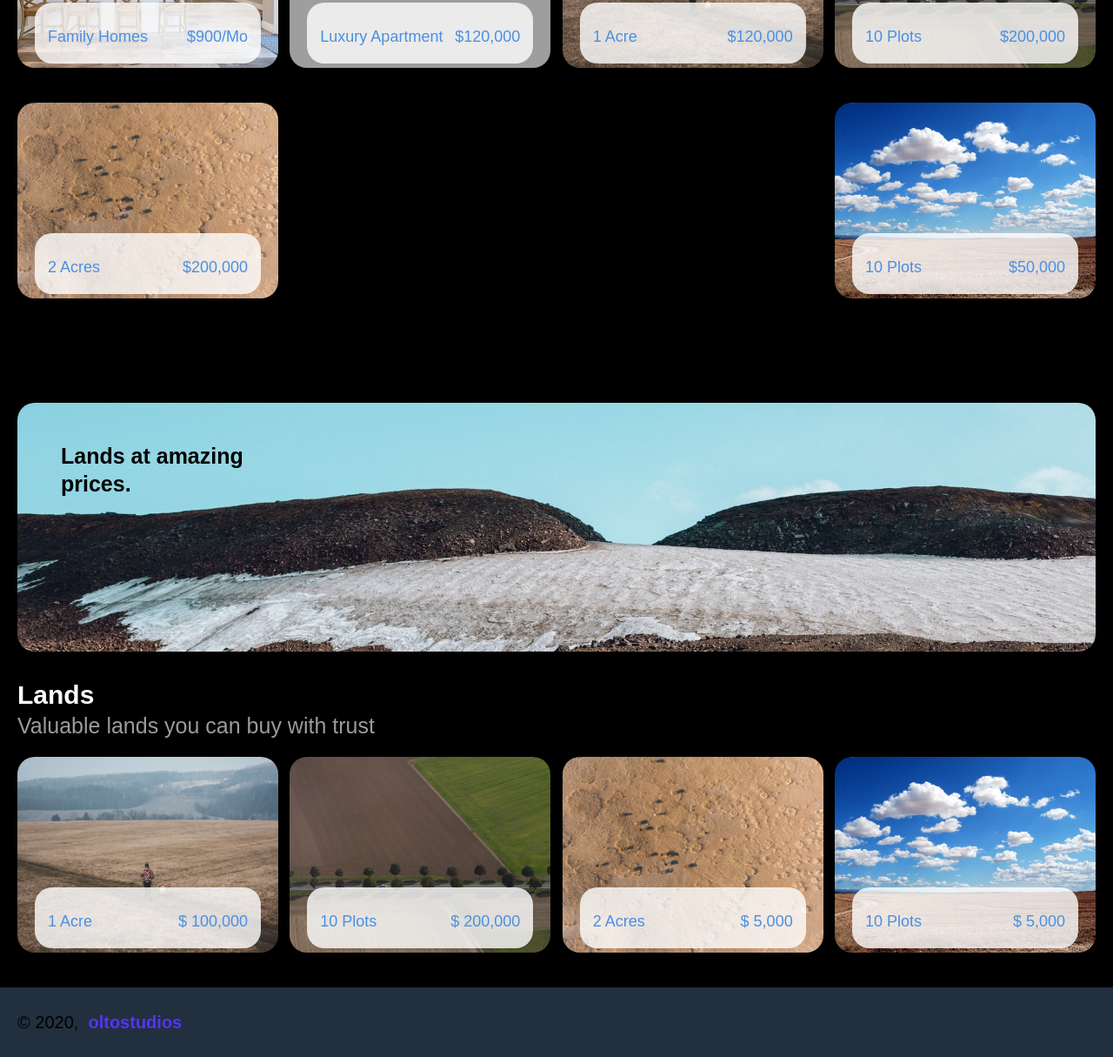
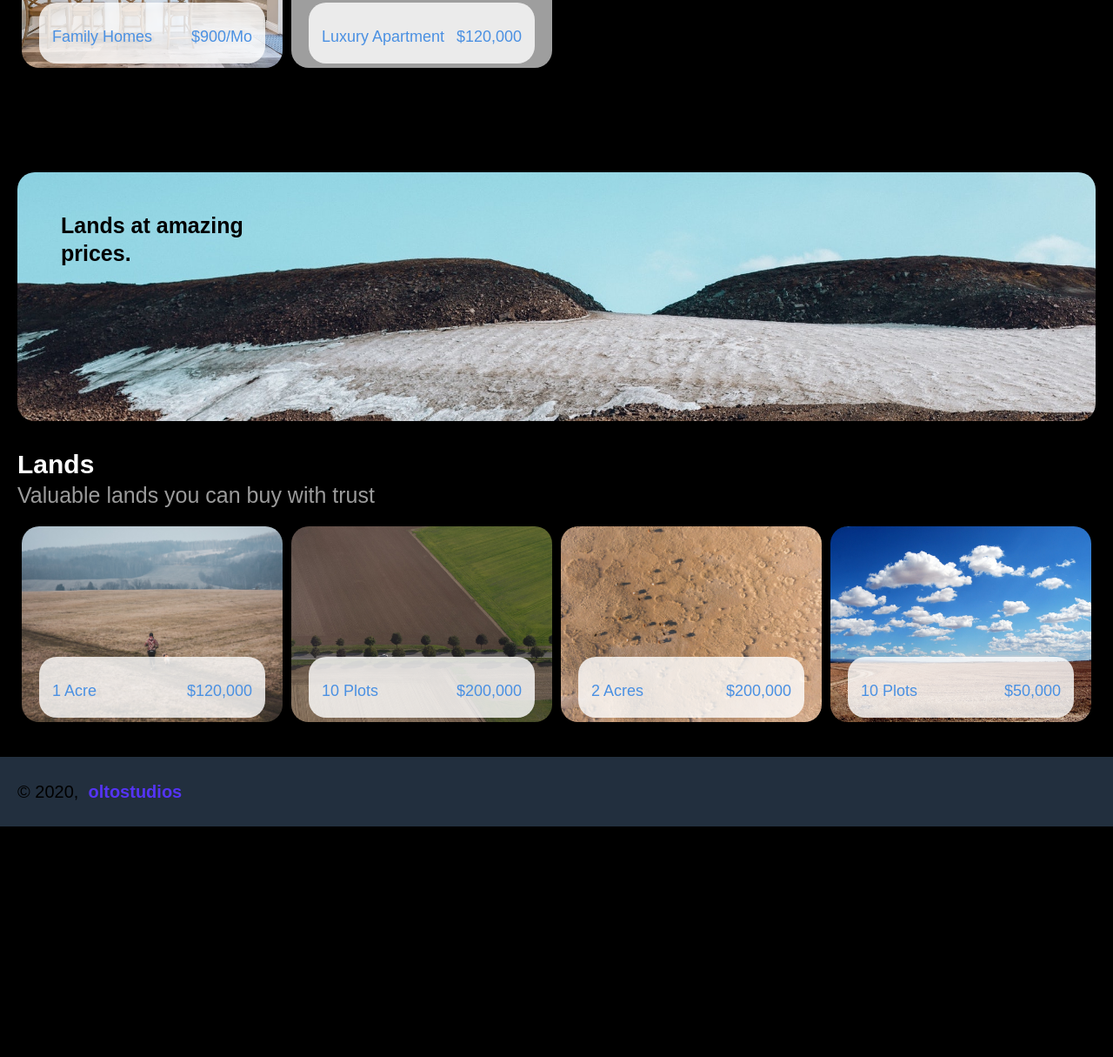
Before and after one commit to tosebikan/axtella, a Gatsby site: page /properties in a window 1280 px wide. Shown: the part 940-2155 px from the top of the page at 87% size. After the commit the page ends 1890 px from the top, so only its background shows below. Built offline with nearby package versions, Linux system fonts and the light colour scheme; Gatsby itself is replaced by a stand-in of ours; grey boxes are pictures that could not be loaded.

Commit message:
all properties mapped from data

```diff
--- a/src/pages/properties.css
+++ b/src/pages/properties.css
@@ -43,10 +43,9 @@
 }
 
 .Prop-Container{
-  display: flex;
-  flex-direction: row;
-  justify-content: space-between;
-  flex-wrap: wrap;
+  display: grid;
+  grid-template-columns: repeat(4, 1fr);
+  justify-items: center;
 }
 
 .Prop-Section{
--- a/src/pages/properties.js
+++ b/src/pages/properties.js
@@ -7,7 +7,8 @@ import data from '../data';
 
 const Properties = () => {
   const property = data.properties.filter((x) => x.type === 'house')
-  console.log('p',property)
+  const lands = data.properties.filter((x) => x.type === "land")
+  console.log('p',lands)
   return(
   <Layout>
   <div className="Prop-Hero">
@@ -24,8 +25,8 @@ const Properties = () => {
 
 
     <div className="Prop-Container">
-    {data.properties.map((prop, id) =>
-      <div className="Prop-Section">
+    {property.map((prop, id) =>
+      <div className="Prop-Section" key={id}>
       <img className="Center" src={prop.image} alt="nice-house"/>
         <div className="Prop-Details">
           <div className="Prop-Details-Top">
@@ -53,61 +54,21 @@ const Properties = () => {
     </div>
 
     <div className="Prop-Container">
+      {lands.map((land, id) =>
         <div className="Prop-Section">
-    <img className="Center" src={require('../images/land1.jpg')} alt="nice-house"/>
+        <img className="Center" src={land.image} alt="nice-house"/>
           <div className="Prop-Details">
             <div className="Prop-Details-Top">
-        <p>1 Acre</p>
-        <p>$ 100,000</p>
+            <p>{land.title}</p>
+            <p>${land.price}</p>
             </div>
             <div className="Prop-Details-Bottom">
-        <p>Coastal Spintex, Accra Ghana</p>
-        <h4> For Sale</h4>
+            <p>{land.address}</p>
+            <h4>{land.tag}</h4>
             </div>
           </div>
         </div>
-
-      <div className="Prop-Section">
-      <img className="Center" src={require('../images/land2.jpg')} alt="nice-house"/>
-        <div className="Prop-Details">
-          <div className="Prop-Details-Top">
-          <p>10 Plots</p>
-          <p>$ 200,000</p>
-          </div>
-          <div className="Prop-Details-Bottom">
-          <p>Coastal Spintex, Accra Ghana</p>
-          <h4> For Sale</h4>
-          </div>
-        </div>
-      </div>
-
-      <div className="Prop-Section">
-      <img className="Center" src={require('../images/land3.jpg')} alt="nice-house"/>
-        <div className="Prop-Details">
-          <div className="Prop-Details-Top">
-          <p>2 Acres</p>
-          <p>$ 5,000</p>
-          </div>
-          <div className="Prop-Details-Bottom">
-          <p>Coastal Spintex, Accra Ghana</p>
-          <h4> For Sale</h4>
-          </div>
-        </div>
-      </div>
-
-      <div className="Prop-Section">
-      <img className="Center" src={require('../images/land4.jpg')} alt="nice-house"/>
-        <div className="Prop-Details">
-          <div className="Prop-Details-Top">
-          <p>10 Plots</p>
-          <p>$ 5,000</p>
-          </div>
-          <div className="Prop-Details-Bottom">
-          <p>Coastal Spintex, Accra Ghana</p>
-          <h4> For Rent</h4>
-          </div>
-        </div>
-      </div>
+      )}
     </div>
 
   </div>
```
Lines whose indentation alone changed are shown as unchanged.
